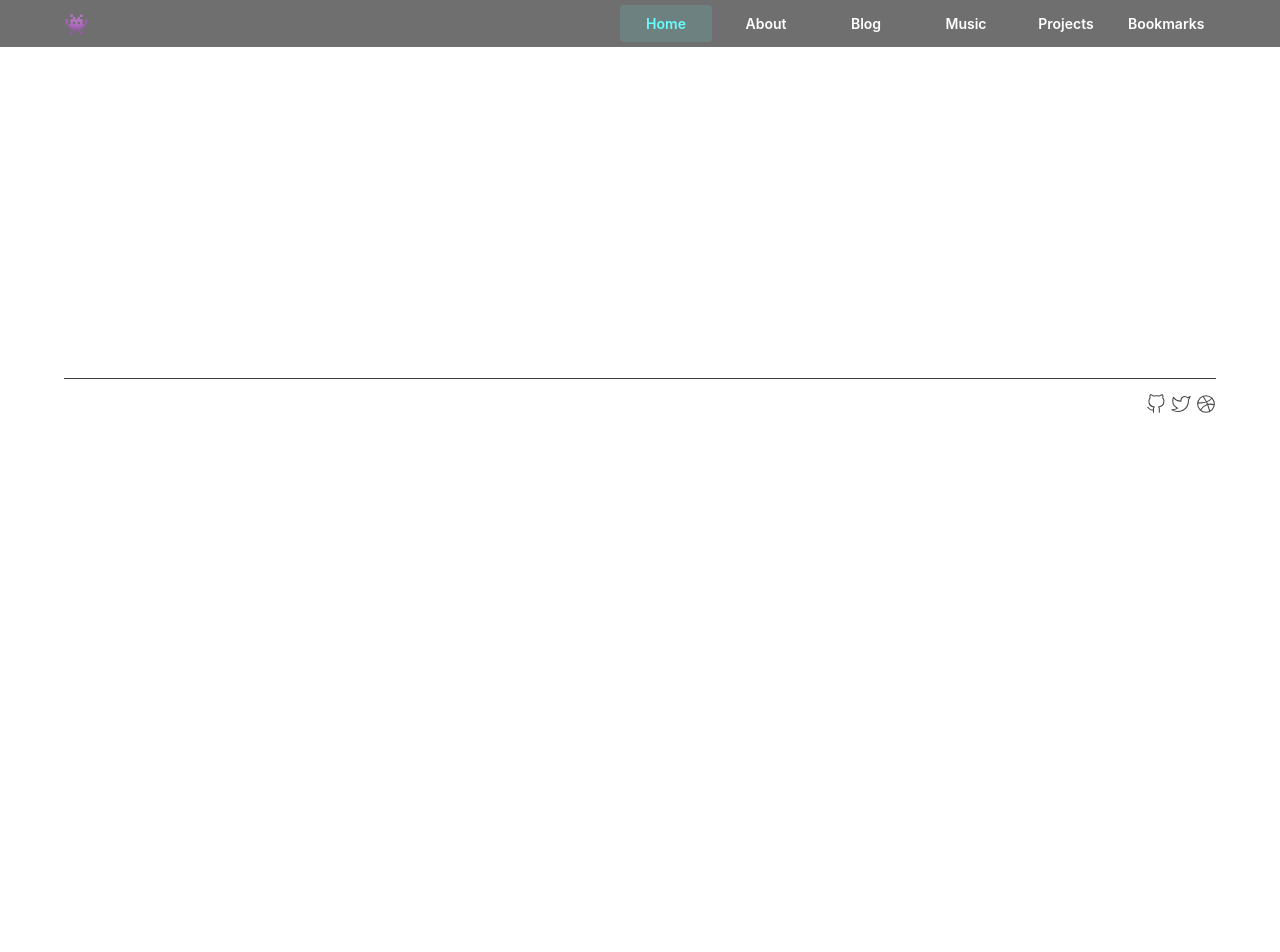
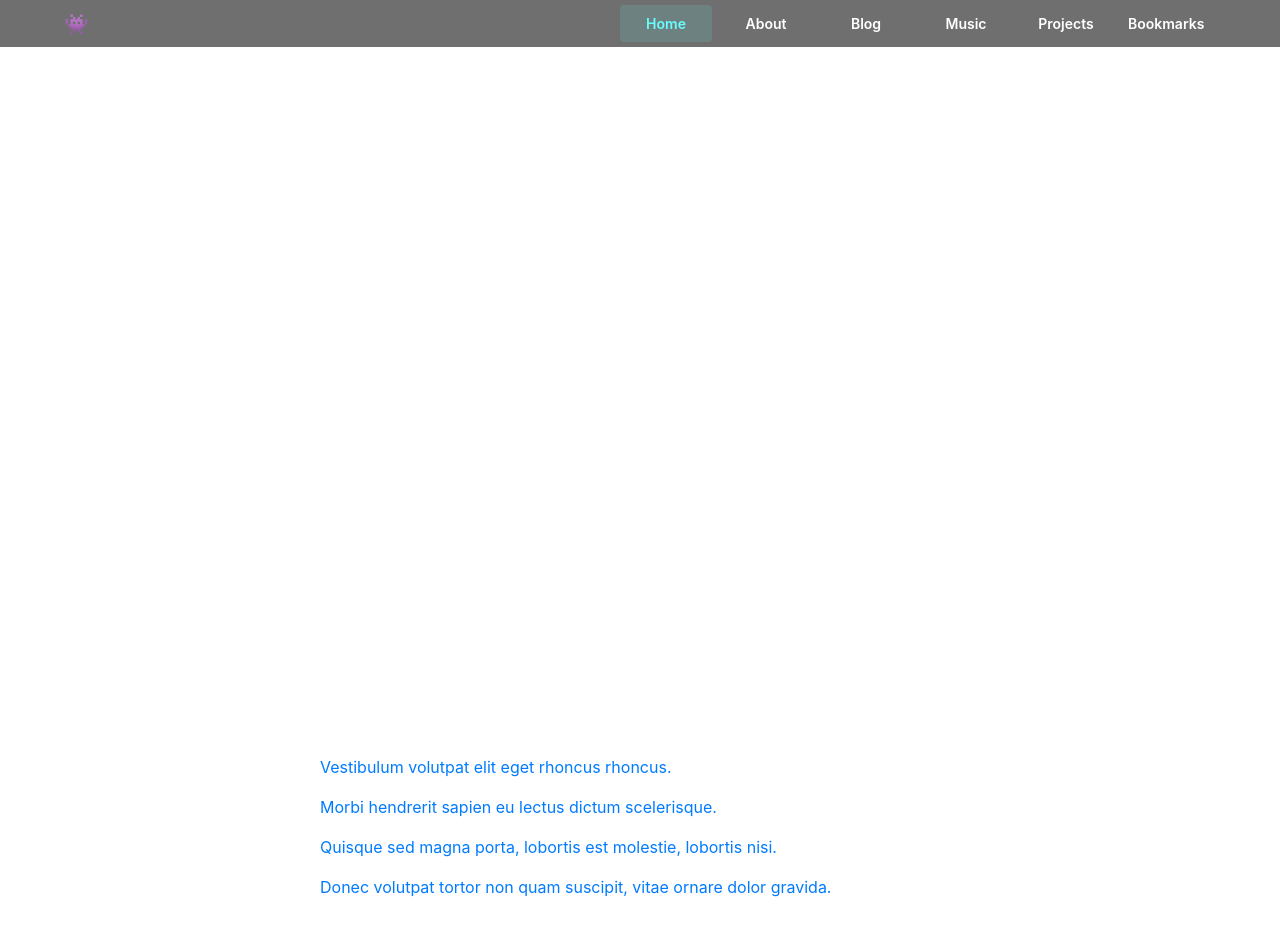
Before and after one commit to ataricoder/www, a Next.js app: page / in a window 1280 px wide. Shown: the top 952 px of the page. Before the commit the page ends 800 px from the top, so only its background shows below. Built offline with nearby package versions, Linux system fonts and the light colour scheme.

Commit message:
added sample content to index page

```diff
--- a/components/footer/footer.module.css
+++ b/components/footer/footer.module.css
@@ -1,6 +1,7 @@
 .content {
 	height: 47px;
 	padding: 10px 64px;
+	margin-bottom: 36px;
 	display: grid;
 	grid-template-columns: 50% 50%;
 	/* Font color, will change */
--- a/pages/index.js
+++ b/pages/index.js
@@ -10,6 +10,65 @@ export default function Blog() {
 				Science and Health & Society at The University of Texas at
 				Austin, as well as working as a software engineer at Clean 'Em.
 			</p>
+			<p>
+				Lorem ipsum dolor sit amet, consectetur adipiscing elit. Ut
+				bibendum, ligula vel imperdiet auctor, velit nisi consectetur
+				magna, nec feugiat augue nisl et est. Etiam feugiat nisi
+				dignissim mi gravida, non faucibus odio volutpat. Suspendisse
+				porta erat a felis feugiat finibus. Suspendisse varius dolor vel
+				tellus fringilla vehicula. Nunc viverra turpis et leo tempor
+				bibendum. In hac habitasse platea dictumst. Duis sit amet libero
+				odio.
+			</p>
+			<p>
+				Ut ut ex fermentum, hendrerit dui in, pretium arcu. Fusce arcu
+				quam, tristique eget nulla in, lacinia interdum libero. Quisque
+				augue libero, feugiat finibus lorem sit amet, fringilla faucibus
+				dolor. Fusce quis imperdiet massa. Phasellus massa justo, varius
+				in eros a, laoreet posuere ipsum. Etiam nec metus quis velit
+				lobortis porttitor. Nam rhoncus egestas sem vitae tempus. Etiam
+				efficitur scelerisque augue, vitae rhoncus ipsum commodo
+				consectetur. Nullam laoreet turpis et est hendrerit hendrerit.
+				Integer viverra tellus sit amet felis faucibus pulvinar. Integer
+				fringilla dapibus turpis, id pellentesque sapien aliquam non.
+				Cras at cursus lorem, et sodales ante. Nam varius magna eget
+				ipsum ullamcorper, ac finibus nulla fermentum. Aliquam eget
+				vehicula lorem, nec auctor dui.
+			</p>
+			<p>
+				Nam faucibus in arcu eu commodo. Donec quis dui sit amet sapien
+				venenatis pretium et maximus metus. Sed sed enim eu massa
+				tincidunt ullamcorper. Ut fringilla volutpat purus id
+				sollicitudin. Integer interdum porttitor ligula sed sagittis.
+				Quisque ac augue ultrices, fringilla nisi ac, ullamcorper quam.
+				Integer lacinia dolor eget mi tincidunt, in rhoncus lectus
+				ultricies. Donec aliquet consectetur ligula. Pellentesque
+				bibendum egestas facilisis. Aliquam at lacinia sem, vitae
+				interdum dui. Nulla nec est arcu. Integer non tortor rutrum,
+				semper arcu non, congue sapien. Vivamus nec dolor sem.
+			</p>
+			<ul>
+				<a href="/about">
+					Vestibulum volutpat elit eget rhoncus rhoncus.
+				</a>
+			</ul>
+			<ul>
+				<a href="/about">
+					Morbi hendrerit sapien eu lectus dictum scelerisque.
+				</a>
+			</ul>
+			<ul>
+				<a href="/about">
+					Quisque sed magna porta, lobortis est molestie, lobortis
+					nisi.
+				</a>
+			</ul>
+			<ul>
+				<a href="/about">
+					Donec volutpat tortor non quam suscipit, vitae ornare dolor
+					gravida.
+				</a>
+			</ul>
 		</Layout>
 	);
 }
--- a/styles/global.css
+++ b/styles/global.css
@@ -21,3 +21,6 @@ p {
 	font-weight: 400;
 	color: #ffffff;
 }
+ul {
+	padding: 0;
+}
```
